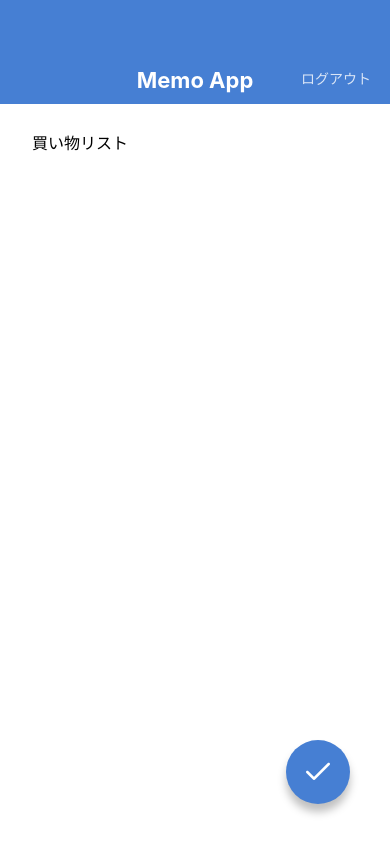
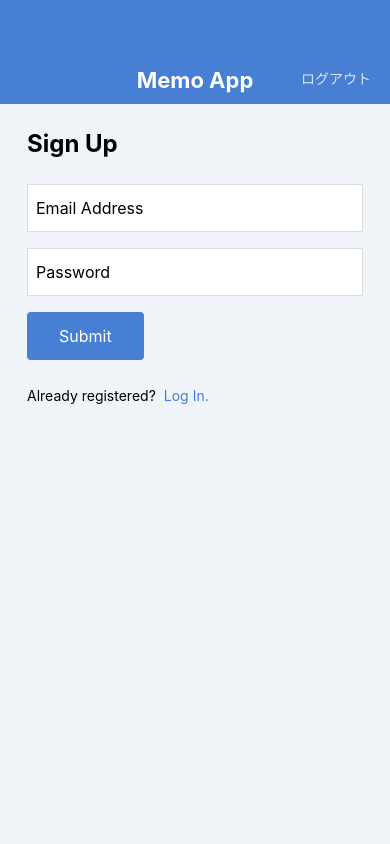
Before and after one commit to tyupi7/MemoApp, a React Native app: screen / in a window 390 px wide. Built offline with nearby package versions, Linux system fonts and the light colour scheme.

Commit message:
Create Enter Screem

```diff
--- a/App.jsx
+++ b/App.jsx
@@ -2,11 +2,13 @@
 
 // import MemoListScreen from './src/screen/MemoListScreen';
 // import MemoDetailScreen from './src/screen/MemoDetail';
-import MemoEditScreen from './src/screen/MemoEditScreen';
+// import MemoEditScreen from './src/screen/MemoEditScreen';
 // import MemoCreateScreen from './src/screen/MemoCreateScreen';
+// import LogInScreen from './src/screen/LogInScreen';
+import SignUpScreen from './src/screen/SignUpScreen';
 
 export default function App() {
   return (
-    <MemoEditScreen />
+    <SignUpScreen />
   );
 }
--- /dev/null
+++ b/src/components/Button.jsx
@@ -0,0 +1,32 @@
+import React from 'react';
+import { View, Text, StyleSheet } from 'react-native';
+import { string } from 'prop-types';
+
+export default function Button(props) {
+  const { label } = props;
+  return (
+    <View style={styles.buttonContainer}>
+      <Text style={styles.buttonLabel}>{label}</Text>
+    </View>
+  );
+}
+
+Button.propTypes = {
+  label: string.isRequired,
+};
+
+const styles = StyleSheet.create({
+  buttonContainer: {
+    backgroundColor: '#467FD3',
+    borderRadius: 4,
+    alignSelf: 'flex-start',
+    marginBottom: 24,
+  },
+  buttonLabel: {
+    fontSize: 16,
+    lineHeight: 32,
+    paddingVertical: 8,
+    paddingHorizontal: 32,
+    color: '#FFFFFF',
+  },
+});
--- /dev/null
+++ b/src/screen/LogInScreen.jsx
@@ -0,0 +1,65 @@
+import React from 'react';
+import {
+  View, Text, TextInput, StyleSheet,
+} from 'react-native';
+
+import AppBar from '../components/AppBar';
+import Button from '../components/Button';
+
+export default function LogInScreen() {
+  return (
+    <View style={styles.container}>
+      <AppBar />
+      <View style={styles.inner}>
+        <Text style={styles.title}>Log In</Text>
+        <TextInput style={styles.input} value="Email Address" />
+        <TextInput style={styles.input} value="Password" />
+        <Button label="Submit" />
+        <View style={styles.footer}>
+          <Text style={styles.footerText}>Not registered?</Text>
+          <Text style={styles.footerLink}>Sign up here!</Text>
+        </View>
+      </View>
+    </View>
+  );
+}
+
+const styles = StyleSheet.create({
+  container: {
+    flex: 1,
+    backgroundColor: '#F0F4F8',
+  },
+  inner: {
+    paddingHorizontal: 27,
+    paddingVertical: 24,
+  },
+  title: {
+    fontSize: 24,
+    lineHeight: 32,
+    fontWeight: 'bold',
+    marginBottom: 24,
+  },
+  input: {
+    fontSize: 16,
+    height: 48,
+    borderColor: '#DDDDDD',
+    borderWidth: 1,
+    backgroundColor: '#FFFFFF',
+    paddingHorizontal: 8,
+    marginBottom: 16,
+  },
+
+  footerText: {
+    fontSize: 14,
+    lineHeight: 24,
+    marginRight: 8,
+  },
+  footerLink: {
+    fontSize: 14,
+    lineHeight: 24,
+    color: '#467FD3',
+  },
+  footer: {
+    flexDirection: 'row',
+  },
+});
--- /dev/null
+++ b/src/screen/SignUpScreen.jsx
@@ -0,0 +1,65 @@
+import React from 'react';
+import {
+  View, Text, TextInput, StyleSheet,
+} from 'react-native';
+
+import AppBar from '../components/AppBar';
+import Button from '../components/Button';
+
+export default function SignUpScreen() {
+  return (
+    <View style={styles.container}>
+      <AppBar />
+      <View style={styles.inner}>
+        <Text style={styles.title}>Sign Up</Text>
+        <TextInput style={styles.input} value="Email Address" />
+        <TextInput style={styles.input} value="Password" />
+        <Button label="Submit" />
+        <View style={styles.footer}>
+          <Text style={styles.footerText}>Already registered?</Text>
+          <Text style={styles.footerLink}>Log In.</Text>
+        </View>
+      </View>
+    </View>
+  );
+}
+
+const styles = StyleSheet.create({
+  container: {
+    flex: 1,
+    backgroundColor: '#F0F4F8',
+  },
+  inner: {
+    paddingHorizontal: 27,
+    paddingVertical: 24,
+  },
+  title: {
+    fontSize: 24,
+    lineHeight: 32,
+    fontWeight: 'bold',
+    marginBottom: 24,
+  },
+  input: {
+    fontSize: 16,
+    height: 48,
+    borderColor: '#DDDDDD',
+    borderWidth: 1,
+    backgroundColor: '#FFFFFF',
+    paddingHorizontal: 8,
+    marginBottom: 16,
+  },
+
+  footerText: {
+    fontSize: 14,
+    lineHeight: 24,
+    marginRight: 8,
+  },
+  footerLink: {
+    fontSize: 14,
+    lineHeight: 24,
+    color: '#467FD3',
+  },
+  footer: {
+    flexDirection: 'row',
+  },
+});
```
